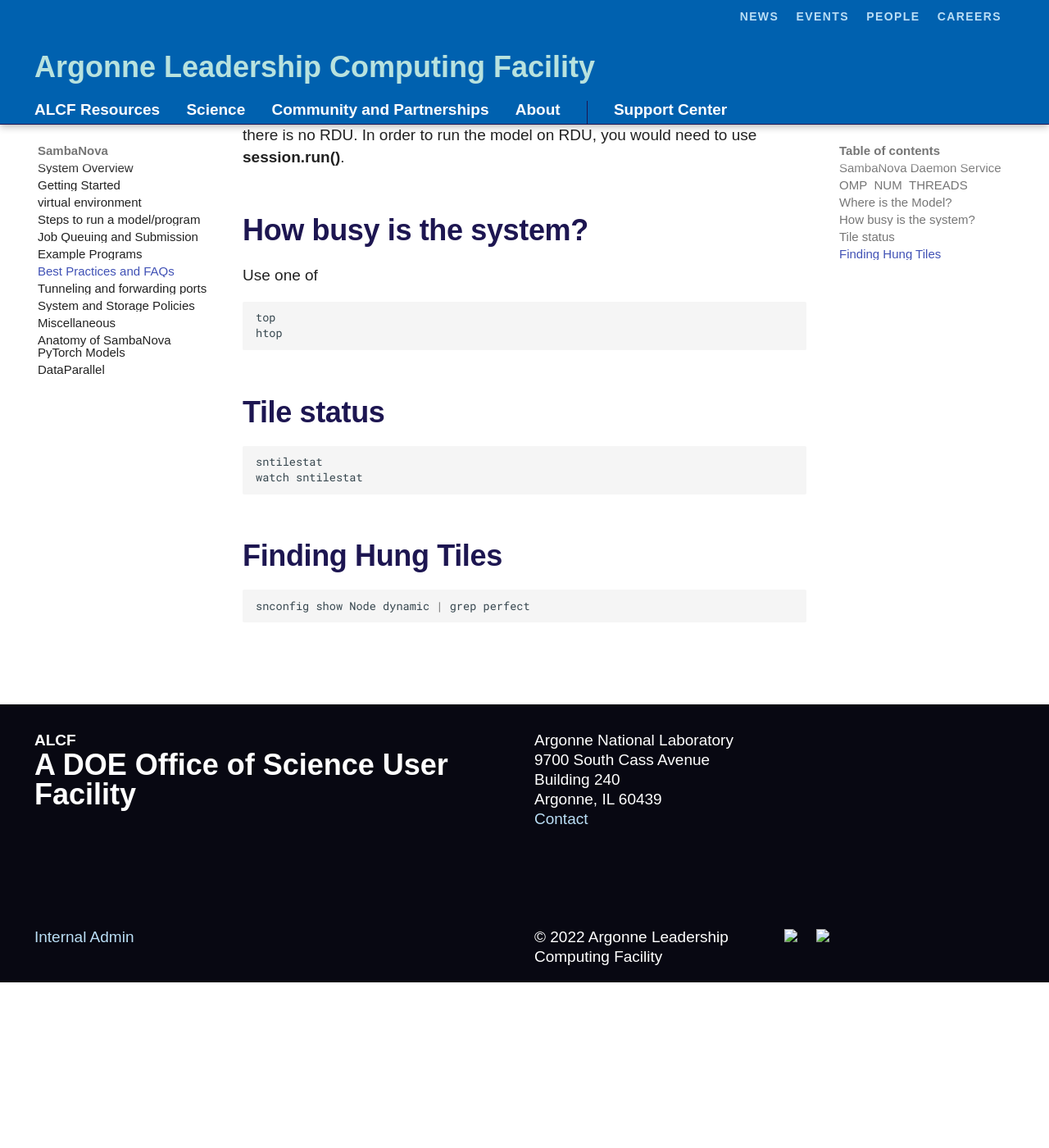
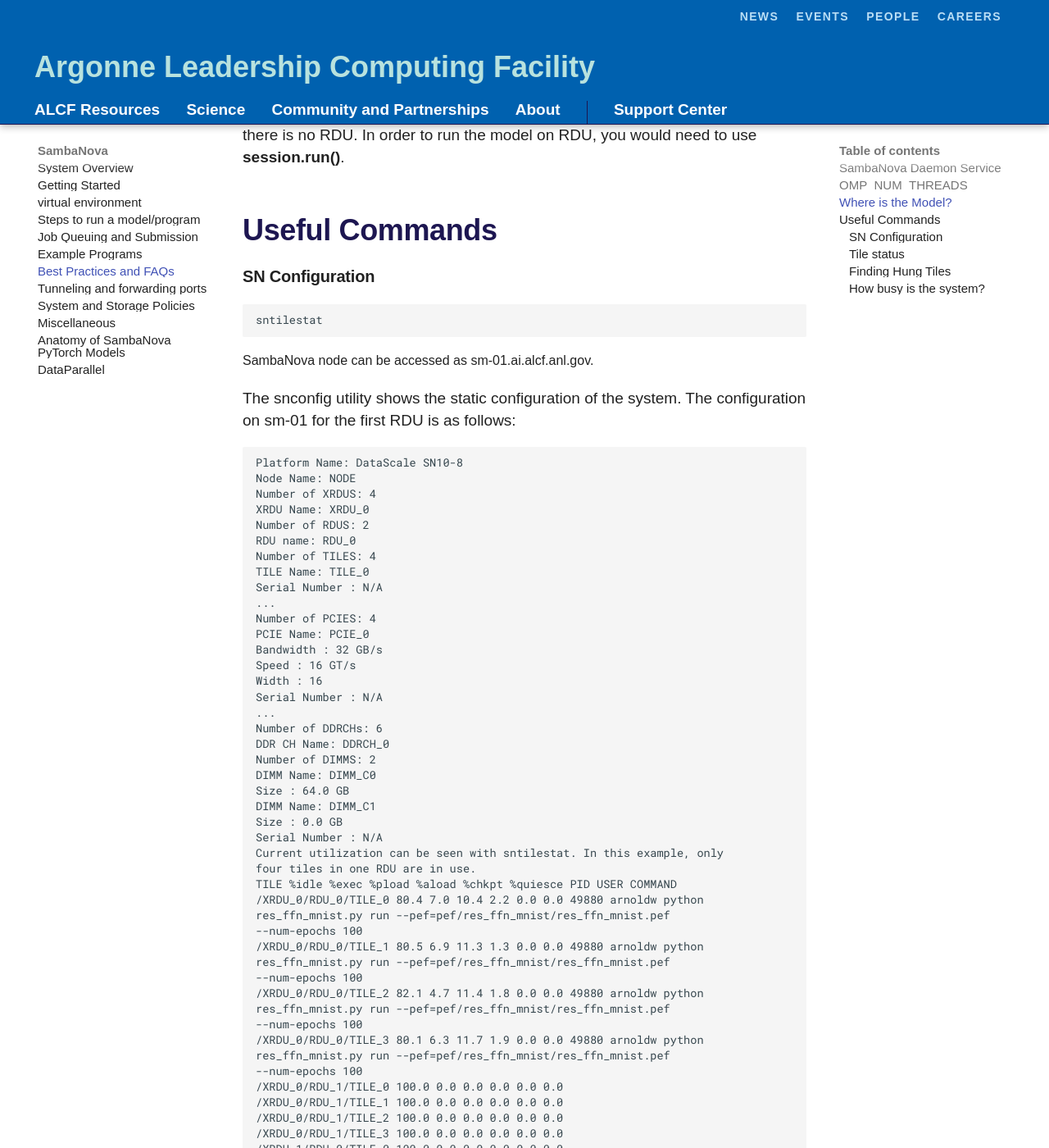
Before and after one commit to argonne-lcf/ai-testbed-userdocs, an MkDocs documentation site: the page built from docs/sambanova/Best-Practices-and-FAQs.md, in a window 1280 px wide and 1400 px high, scrolled down 1326 px. Shown: the whole window at 82% size. Built offline with MkDocs 1.6.1 and Material for MkDocs 9.7.7, drawn with Linux system fonts in a browser that asks for light colours; some web fonts are replaced; comment, search, counter and statistics services are not loaded; before the commit the page ends 2524 px from its top, so only the background shows below that; some of the changed text lies outside the part shown.

Commit message:
Update Best-Practices-and-FAQs.md

````diff
--- a/docs/sambanova/Best-Practices-and-FAQs.md
+++ b/docs/sambanova/Best-Practices-and-FAQs.md
@@ -201,14 +201,7 @@
      np.random.seed(seed)```
 ```
 --->
-## How busy is the system?
 
-Use one of
-
-```bash
-top
-htop
-```
 <!---
 ## How to Use Inference Arg - TODO - this needs to be redone - we are not sure what changes with or without inference - should be done with a use case.
 
@@ -239,8 +232,88 @@
 
 Look at /var/tmp/Additional/slurm/Models/ANL_Acceptance_RC1_8_1/bert_lrg_8.sh
 --->
+## Useful Commands
+### SN Configuration
 
-## Tile status
+```bash
+sntilestat
+```
+SambaNova node can be accessed as sm-01.ai.alcf.anl.gov.
+
+The snconfig utility shows the static configuration of the system. The configuration on sm-01 for the first RDU is as follows:
+
+```text
+Platform Name: DataScale SN10-8
+Node Name: NODE
+Number of XRDUS: 4
+XRDU Name: XRDU_0
+Number of RDUS: 2
+RDU name: RDU_0
+Number of TILES: 4
+TILE Name: TILE_0
+Serial Number : N/A
+...
+Number of PCIES: 4
+PCIE Name: PCIE_0
+Bandwidth : 32 GB/s
+Speed : 16 GT/s
+Width : 16
+Serial Number : N/A
+...
+Number of DDRCHs: 6
+DDR CH Name: DDRCH_0
+Number of DIMMS: 2
+DIMM Name: DIMM_C0
+Size : 64.0 GB
+DIMM Name: DIMM_C1
+Size : 0.0 GB
+Serial Number : N/A
+Current utilization can be seen with sntilestat. In this example, only
+four tiles in one RDU are in use.
+TILE %idle %exec %pload %aload %chkpt %quiesce PID USER COMMAND
+/XRDU_0/RDU_0/TILE_0 80.4 7.0 10.4 2.2 0.0 0.0 49880 arnoldw python
+res_ffn_mnist.py run --pef=pef/res_ffn_mnist/res_ffn_mnist.pef
+--num-epochs 100
+/XRDU_0/RDU_0/TILE_1 80.5 6.9 11.3 1.3 0.0 0.0 49880 arnoldw python
+res_ffn_mnist.py run --pef=pef/res_ffn_mnist/res_ffn_mnist.pef
+--num-epochs 100
+/XRDU_0/RDU_0/TILE_2 82.1 4.7 11.4 1.8 0.0 0.0 49880 arnoldw python
+res_ffn_mnist.py run --pef=pef/res_ffn_mnist/res_ffn_mnist.pef
+--num-epochs 100
+/XRDU_0/RDU_0/TILE_3 80.1 6.3 11.7 1.9 0.0 0.0 49880 arnoldw python
+res_ffn_mnist.py run --pef=pef/res_ffn_mnist/res_ffn_mnist.pef
+--num-epochs 100
+/XRDU_0/RDU_1/TILE_0 100.0 0.0 0.0 0.0 0.0 0.0
+/XRDU_0/RDU_1/TILE_1 100.0 0.0 0.0 0.0 0.0 0.0
+/XRDU_0/RDU_1/TILE_2 100.0 0.0 0.0 0.0 0.0 0.0
+/XRDU_0/RDU_1/TILE_3 100.0 0.0 0.0 0.0 0.0 0.0
+/XRDU_1/RDU_0/TILE_0 100.0 0.0 0.0 0.0 0.0 0.0
+/XRDU_1/RDU_0/TILE_1 100.0 0.0 0.0 0.0 0.0 0.0
+/XRDU_1/RDU_0/TILE_2 100.0 0.0 0.0 0.0 0.0 0.0
+/XRDU_1/RDU_0/TILE_3 100.0 0.0 0.0 0.0 0.0 0.0
+/XRDU_1/RDU_1/TILE_0 100.0 0.0 0.0 0.0 0.0 0.0
+/XRDU_1/RDU_1/TILE_1 100.0 0.0 0.0 0.0 0.0 0.0
+/XRDU_1/RDU_1/TILE_2 100.0 0.0 0.0 0.0 0.0 0.0
+/XRDU_1/RDU_1/TILE_3 100.0 0.0 0.0 0.0 0.0 0.0
+/XRDU_2/RDU_0/TILE_0 100.0 0.0 0.0 0.0 0.0 0.0
+/XRDU_2/RDU_0/TILE_1 100.0 0.0 0.0 0.0 0.0 0.0
+/XRDU_2/RDU_0/TILE_2 100.0 0.0 0.0 0.0 0.0 0.0
+/XRDU_2/RDU_0/TILE_3 100.0 0.0 0.0 0.0 0.0 0.0
+/XRDU_2/RDU_1/TILE_0 100.0 0.0 0.0 0.0 0.0 0.0
+/XRDU_2/RDU_1/TILE_1 100.0 0.0 0.0 0.0 0.0 0.0
+/XRDU_2/RDU_1/TILE_2 100.0 0.0 0.0 0.0 0.0 0.0
+/XRDU_2/RDU_1/TILE_3 100.0 0.0 0.0 0.0 0.0 0.0
+/XRDU_3/RDU_0/TILE_0 100.0 0.0 0.0 0.0 0.0 0.0
+/XRDU_3/RDU_0/TILE_1 100.0 0.0 0.0 0.0 0.0 0.0
+/XRDU_3/RDU_0/TILE_2 100.0 0.0 0.0 0.0 0.0 0.0
+/XRDU_3/RDU_0/TILE_3 100.0 0.0 0.0 0.0 0.0 0.0
+/XRDU_3/RDU_1/TILE_0 100.0 0.0 0.0 0.0 0.0 0.0
+/XRDU_3/RDU_1/TILE_1 100.0 0.0 0.0 0.0 0.0 0.0
+/XRDU_3/RDU_1/TILE_2 100.0 0.0 0.0 0.0 0.0 0.0
+/XRDU_3/RDU_1/TILE_3 100.0 0.0 0.0 0.0 0.0 0.0
+```
+
+### Tile status
 
 ```bash
 sntilestat
@@ -252,8 +325,17 @@
 --spatial_train argument is used for training in "spatial mapping mode" for applications like Uno, where the loss is calculated across the entire spatial batch size. This mode aggregates many minibatches of training inputs (aka samples) and performs multiple iterations of fwd->bwd->param_update in one single execution context. Here a minibatch really means a batch, i.e. how many samples of data you need to perform fwd->bwd to calculate weight gradients and make a weight update. This means in a single execution context, the number weight-updates happened is equal to the number of minibatches inputs provided, and that is what minibatch_count is referring to. In the Uno specific config, minibatch_count=2000 per each execution context, and minibatch_size=16. In 1 epoch, it performs 1 execution context -> train with 2000 batches or 2000 * 16 samples. Why is it done this way? In “spatial mapping”, we do not fetch/dump the (updated)parameters from/to the off-chip memory or host, therefore saving the overhead of memory load/store and host<->device transfers, which significantly helps the performance/throughput.
 --->
 
-## Finding Hung Tiles
+### Finding Hung Tiles
 
 ```bash
 snconfig show Node dynamic | grep perfect
 ```
+
+### How busy is the system?
+
+Use one of
+
+```bash
+top
+htop
+```
````
